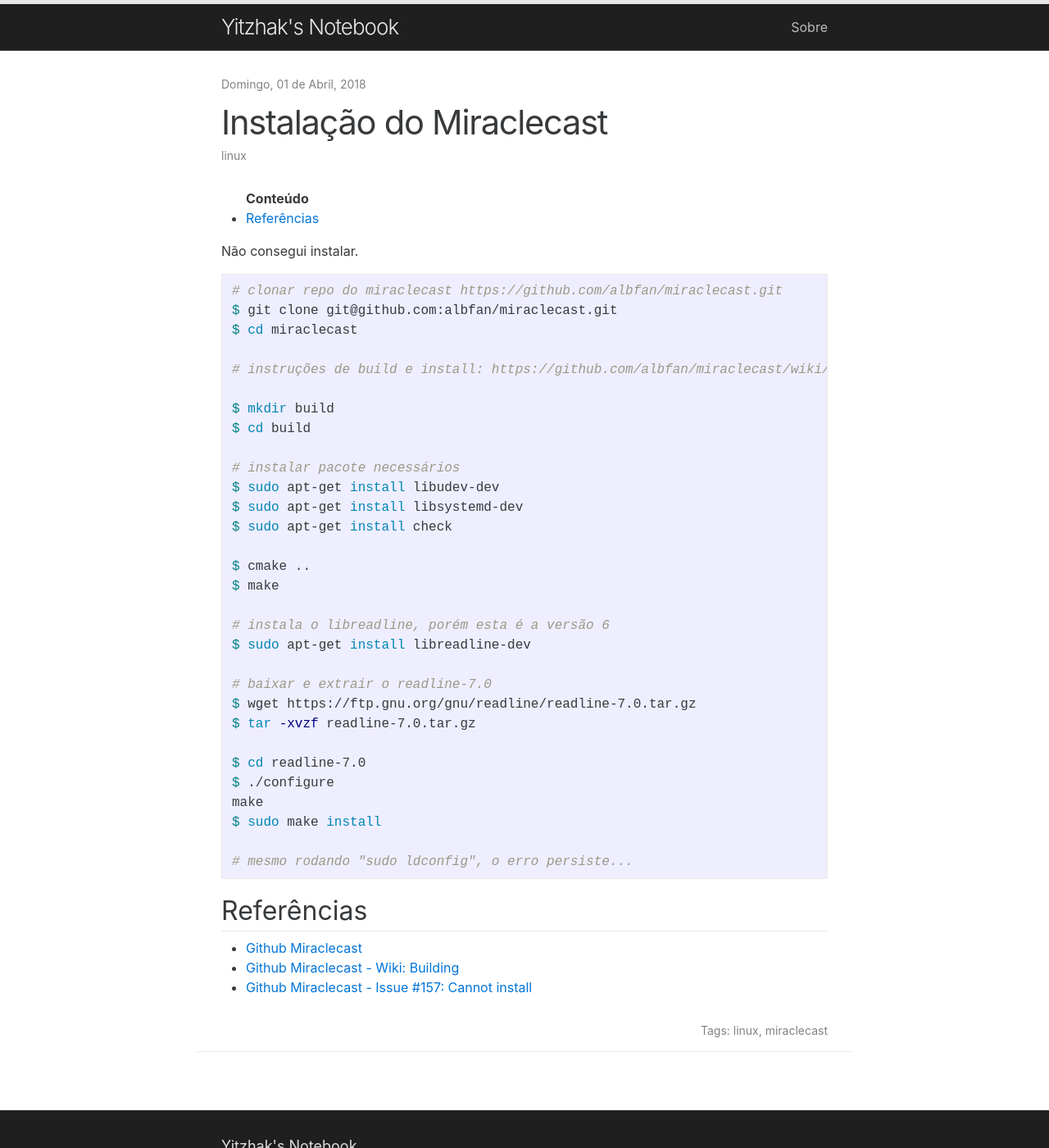
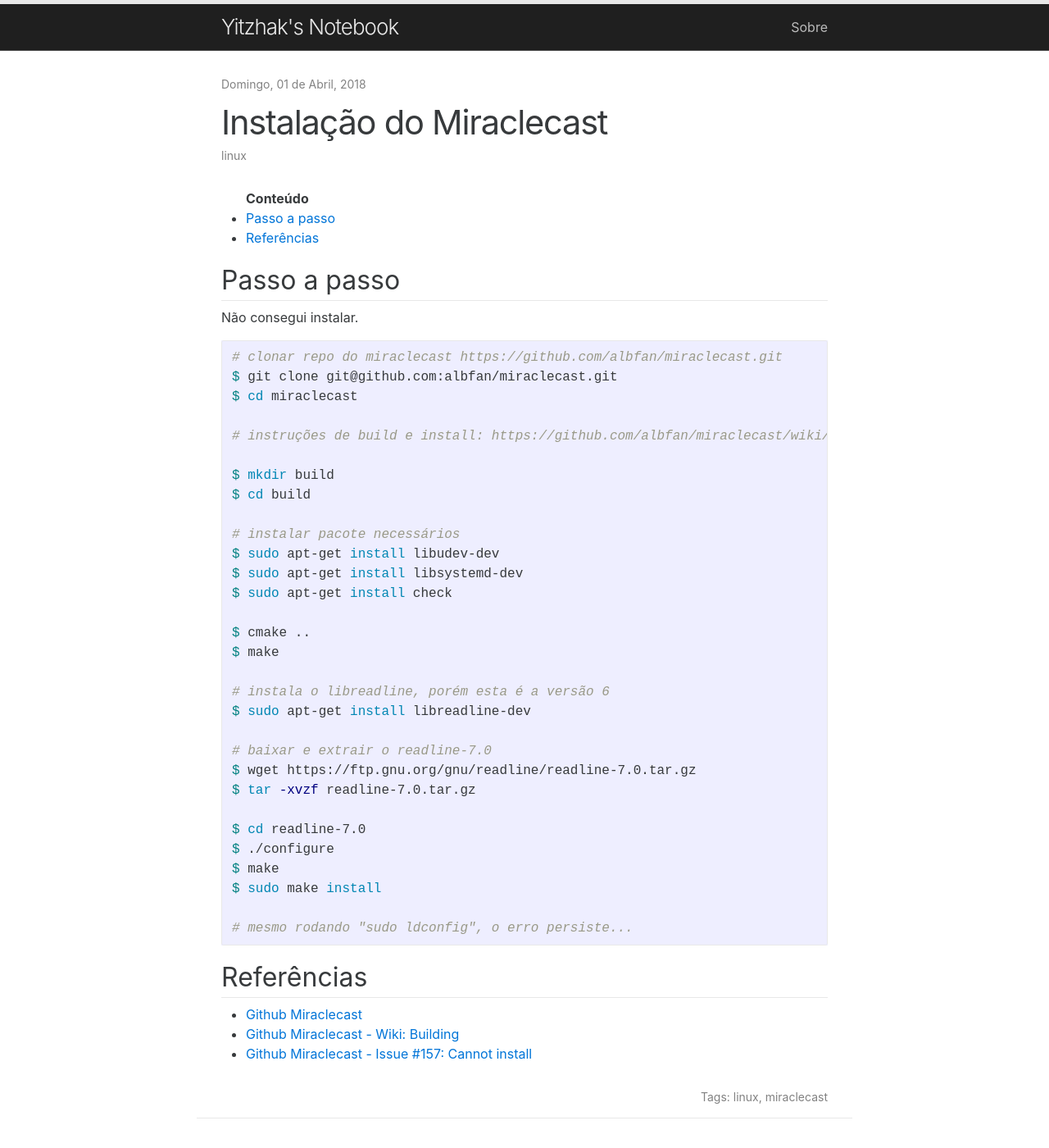
Before and after one commit to ZackStone/notebook, a Jekyll site: the page built from _posts/2018/2018-04-01-instalacao-miraclecast.md, in a window 1280 px wide and 1400 px high. Shown: the whole window at 82% size. Built offline with Jekyll 4.4.1, drawn with Linux system fonts in a browser that asks for light colours; comment, search, counter and statistics services are not loaded.

Commit message:
Ajustes de layout.

```diff
--- a/_posts/2018/2018-04-01-instalacao-miraclecast.md
+++ b/_posts/2018/2018-04-01-instalacao-miraclecast.md
@@ -10,6 +10,8 @@
 
 * Do not remove this line (it will not be displayed)
 {:toc}
+
+# Passo a passo
 
 Não consegui instalar.
 
@@ -40,7 +42,7 @@
 
 $ cd readline-7.0
 $ ./configure
-make
+$ make
 $ sudo make install
 
 # mesmo rodando "sudo ldconfig", o erro persiste...
```
Also changed, not shown: _posts/2018/2018-02-15-publicacao-de-pacotes-no-npm.md (+2 -0 lines).
